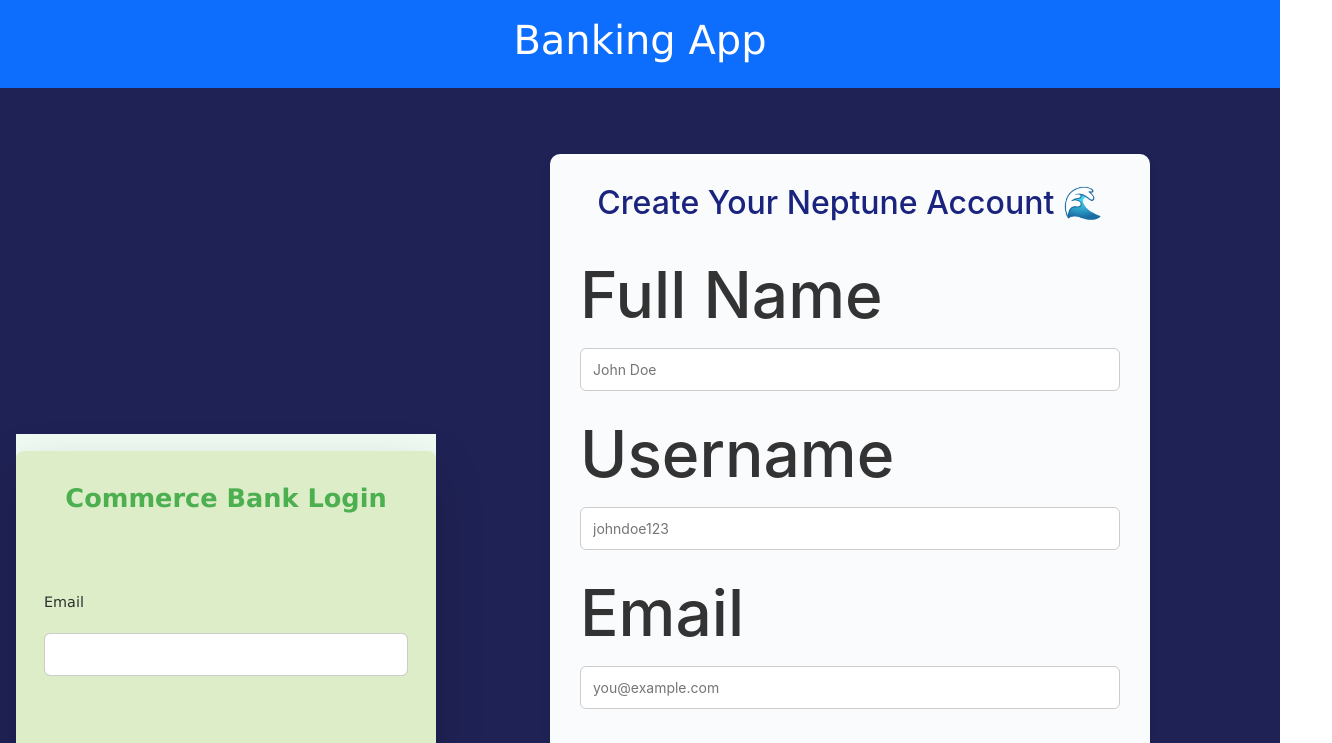
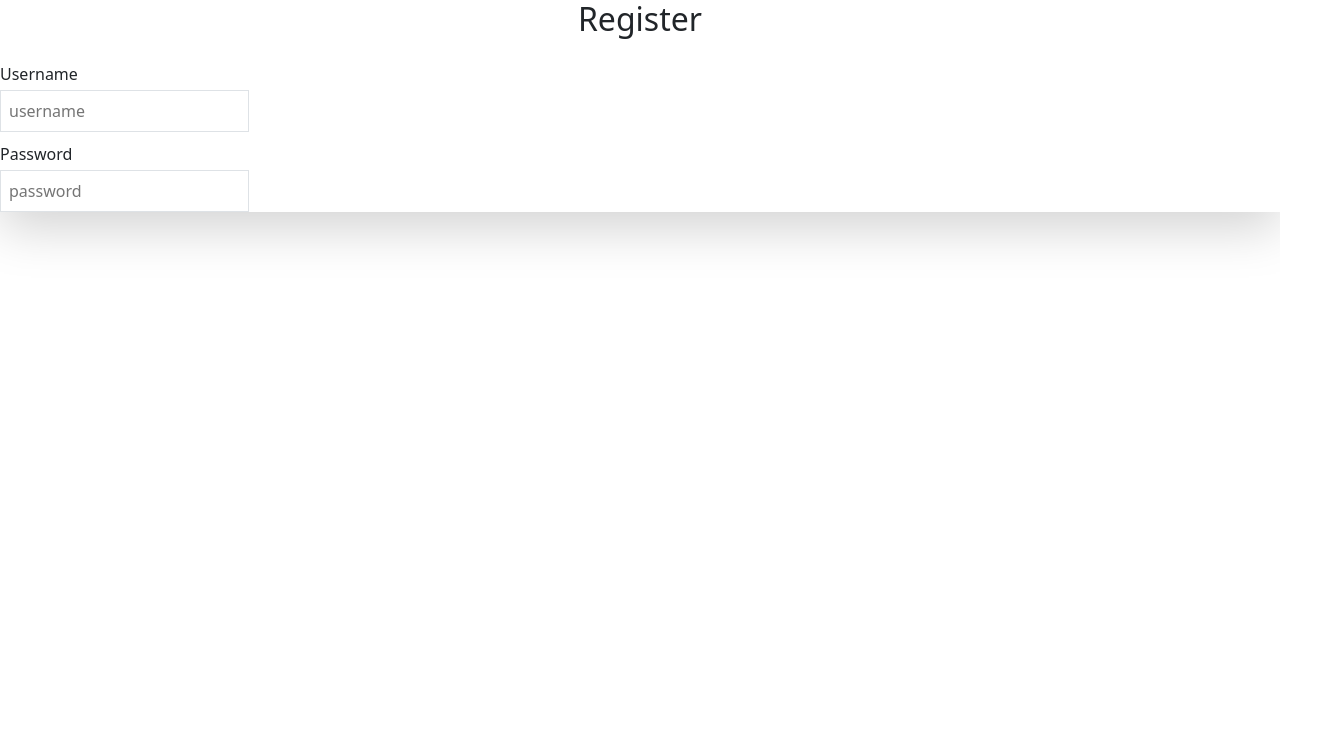
Before and after one commit to BrandenMitchell/Banking_App_Capstone, a React (Create React App) app in the folder App/client/: page /register in a window 1280 px wide. Shown: the top 743 px of the page, 1332 px wide, since content can reach past the window. Built offline with nearby package versions, Linux system fonts and the light colour scheme.

Commit message:
initial formatting
created layout and webflows. created pages and will work on fleshing them out.

```diff
--- a/App/client/package.json
+++ b/App/client/package.json
@@ -8,7 +8,7 @@
     "bootstrap": "^5.3.8",
     "react": "^19.1.1",
     "react-dom": "^19.1.1",
-    "react-router-dom": "^7.8.2",
+    "react-router-dom": "^7.9.4",
     "react-scripts": "5.0.1"
   },
   "scripts": {
--- a/App/client/src/App.js
+++ b/App/client/src/App.js
@@ -1,31 +1,41 @@
 // App.js
-import React from 'react';
+import React, { StrictMode } from 'react';
 import './App.css';
 import 'bootstrap/dist/css/bootstrap.min.css';
-import Login from "./components/login";
-import RegisterForm  from './components/RegisterForm';
+import LoginPage from './pages/LoginPage'
+import Register from './components/register';
+import { Routes, Route, Router } from 'react-router-dom';
+import RegisterPage from './pages/RegisterPage';
 
 const App = () => {
-  return (
-    <div className="App d-flex flex-column min-vh-100">
-      {/* Header */}
-      <header className="bg-primary text-white text-center py-3">
-        <h1>Banking App</h1>
-      </header>
+  return(
+      <Routes>
+        <Route path="/" element={<LoginPage />} />
+        <Route path="register" element={<RegisterPage />} />
+        <Route path="*" element={<div>404 Not Found</div>} />
+      </Routes>);
 
-      {/* Main Content */}
-      <main className="flex-grow-1 d-flex justify-content-center align-items-center">
-        {/* Render Login Component */}
-        <Login />
-        <RegisterForm />
-      </main>
+  // return (
+  //   <div className="App d-flex flex-column min-vh-100">
 
-      {/* Footer */}
-      <footer className="bg-dark text-white text-center py-2 mt-auto">
-        <p>&copy; {new Date().getFullYear()} Banking App. All rights reserved.</p>
-      </footer>
-    </div>
-  );
+  //     {/* Header */}
+  //     <header className="bg-primary text-white text-center py-3">
+  //       <h1>Banking App</h1>
+  //     </header>
+
+  //     {/* Main Content */}
+  //     <main className="flex-grow-1 d-flex justify-content-center align-items-center">
+  //       {/* Render Login Component */}
+  //       {/* <Login /> */}
+  //       {/* <Register /> */}
+  //     </main>
+
+  //     {/* Footer */}
+  //     <footer className="bg-dark text-white text-center py-2 mt-auto">
+  //       <p>&copy; {new Date().getFullYear()} Banking App. All rights reserved.</p>
+  //     </footer>
+  //   </div>
+  // );
 };
 
 export default App;
--- /dev/null
+++ b/App/client/src/components/register.js
@@ -0,0 +1,36 @@
+import React, { useState } from "react";
+
+export default function Register() {
+  const [firstInput, setFirstInput] = useState("");
+  const [secondInput, setSecondInput] = useState("");
+
+  return (
+    <div className="flex items-center justify-center min-h-screen bg-gray-100">
+      <div className="bg-white shadow-lg rounded-2xl p-6 w-80">
+        <h2 className="text-xl font-semibold mb-4 text-center">Register</h2>
+
+        <div className="space-y-4">
+        <label className="block text-gray-700 mb-1">Username</label>
+          <input
+            type="text"
+            style= {{ display: "block", marginBottom: "10px" }}
+            value={firstInput}
+            onChange={(e) => setFirstInput(e.target.value)}
+            placeholder="username"
+            className="w-full border border-gray-300 rounded-lg p-2 focus:outline-none focus:ring-2 focus:ring-blue-500"
+          />
+
+          <label className="block text-gray-700 mb-1">Password</label>
+          <input
+            type="text"
+            style= {{ display: "block", marginBottom: "10px" }}
+            value={secondInput}
+            onChange={(e) => setSecondInput(e.target.value)}
+            placeholder="password"
+            className="w-full border border-gray-300 rounded-lg p-2 focus:outline-none focus:ring-2 focus:ring-blue-500"
+          />
+        </div>
+      </div>
+    </div>
+  );
+}
--- a/App/client/src/index.js
+++ b/App/client/src/index.js
@@ -1,9 +1,10 @@
 import React from 'react';
 import ReactDOM from 'react-dom/client';
 import App from './App';
+import { BrowserRouter } from "react-router-dom";
 const root = ReactDOM.createRoot(document.getElementById('root'));
 root.render(
-  <React.StrictMode>
+  <BrowserRouter>
     <App />
-  </React.StrictMode>
+  </BrowserRouter>
 );
--- /dev/null
+++ b/App/client/src/pages/LoginPage.js
@@ -0,0 +1,10 @@
+import React from "react";
+import Login from "../components/login";
+
+function LoginPage(){
+    return (
+        <Login/>
+    )
+}
+
+export default LoginPage;
--- /dev/null
+++ b/App/client/src/pages/RegisterPage.js
@@ -0,0 +1,9 @@
+import React from "react";
+import Register from "../components/register";
+
+function RegisterPage(){
+    return (
+        <Register/>
+    )
+}
+export default RegisterPage;
```
Also changed, not shown: 1 other file (tests, documents, lock files or other folders).
